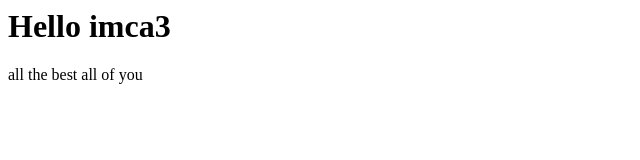
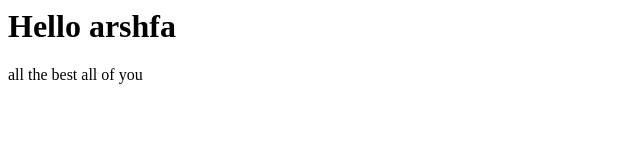
Before and after one commit to janvi311/student-project, a plain HTML site: page index.html in a window 1280 px wide. Shown: the full height of the page, 0-640 px from the left. Drawn offline with Linux system fonts and the light colour scheme.

Commit message:
updated text

```diff
--- a/index.html
+++ b/index.html
@@ -1,7 +1,7 @@
 <html>
 <body>
 
-    <h1> Hello imca3</h1>
+    <h1> Hello arshfa</h1>
     <p> all the best all of you </p>
 </body>
 </html>
```
